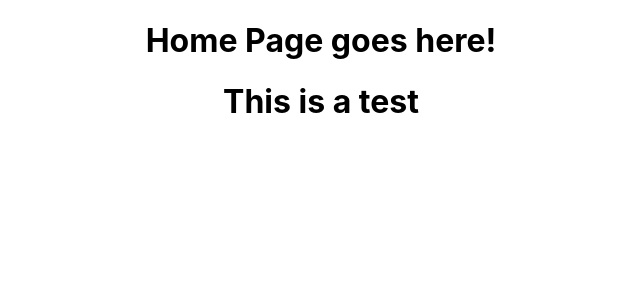
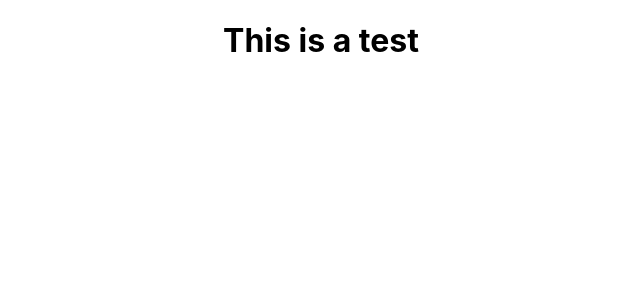
Before and after one commit to Wings30306/react-router, a React (Create React App) app in the folder router/: page /test in a window 1280 px wide. Shown: the top 300 px of the page, without its empty margins (319-959 px from the left). Built offline with nearby package versions, Linux system fonts and the light colour scheme.

Commit message:
implement Routing

```diff
--- a/router/src/App.js
+++ b/router/src/App.js
@@ -1,4 +1,4 @@
-import {Route} from 'react-router-dom'
+import {Route, Switch} from 'react-router-dom'
 import Test from "./Test"
 import Home from "./Home"
 import './App.css';
@@ -6,10 +6,17 @@ import './App.css';
 function App() {
   return (
     <div className="App">
-      <Route path="/" component={Home}/>
-      <Route path="/test" component={Test} />
+      <Switch>
+        <Route path="/test" component={Test} />
+        <Route path="/" component={Home}/>
+      </Switch>
     </div>
   );
 }
 
 export default App;
+
+/**
+ * Caution: for Switch, order matters. First matching route will show.
+ * Alternative: use exact path - Can be used together with Switch
+ **/
```
